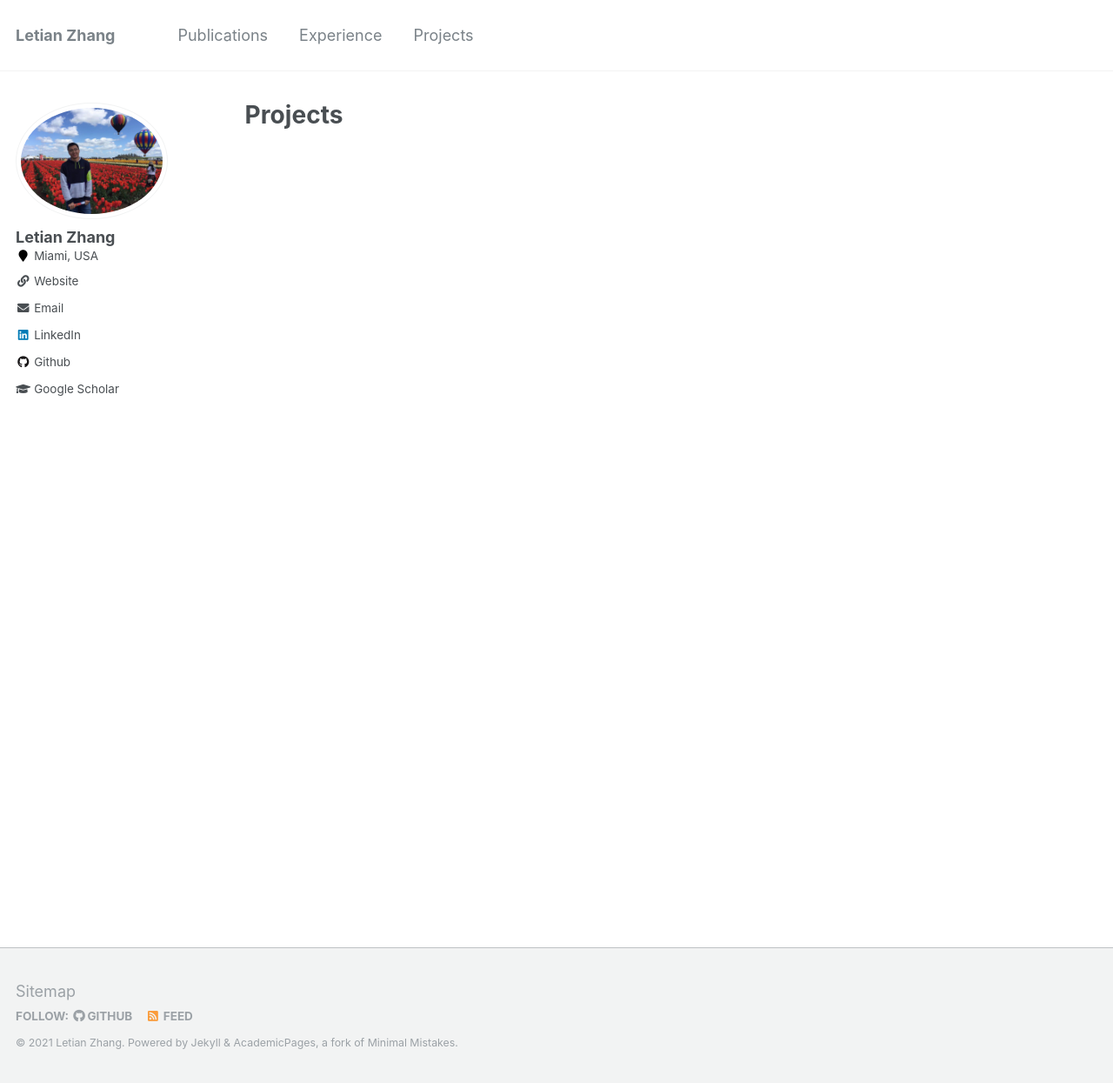
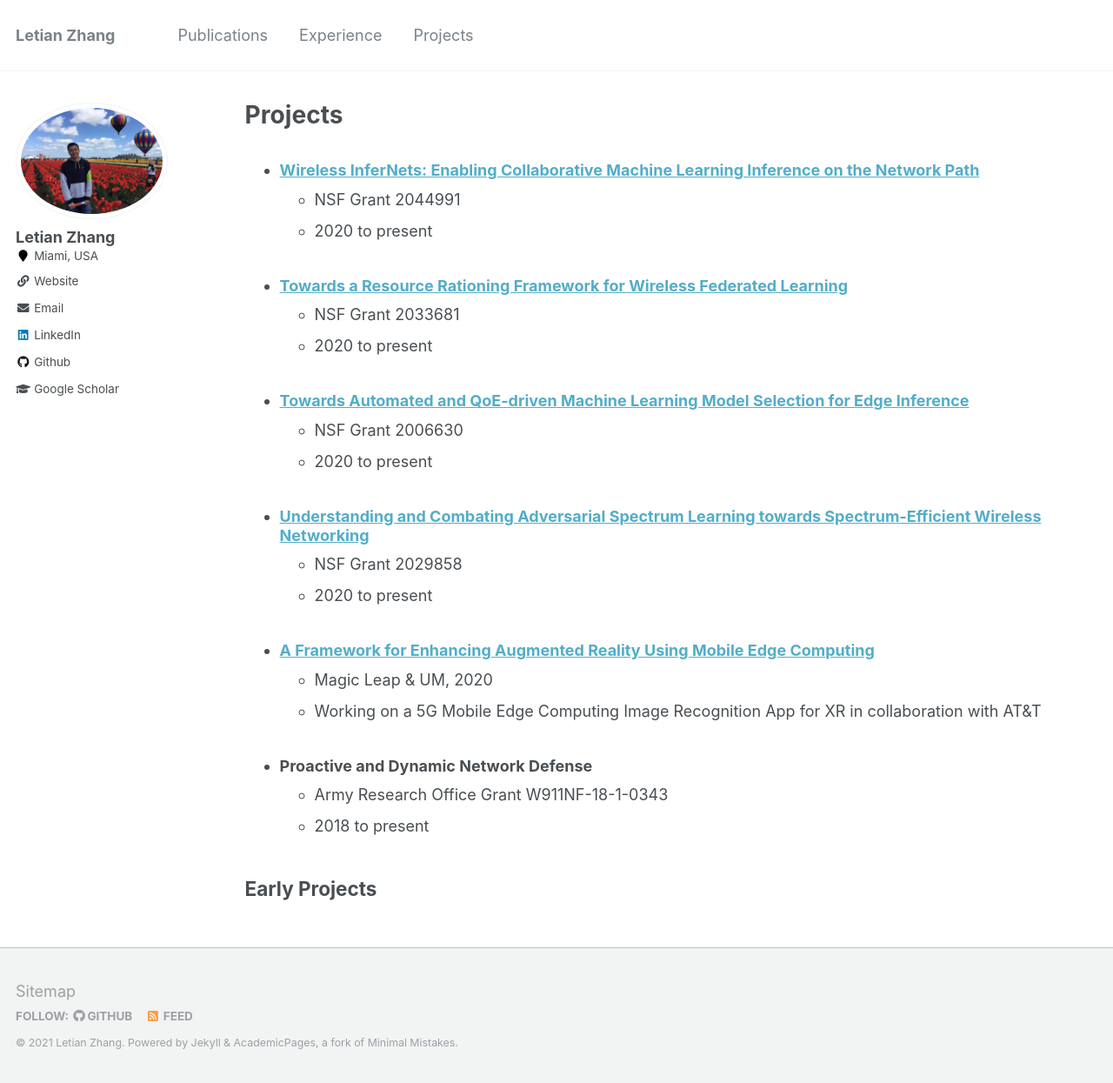
Before and after one commit to letian-zhang/letian-zhang.github.io, a Jekyll site: the page built from _pages/projects.md, in a window 1280 px wide and 1245 px high. Shown: the whole window at 87% size. Built offline with Jekyll 4.4.1, drawn with Linux system fonts in a browser that asks for light colours.

Commit message:
Update projects.md

```diff
--- a/_pages/projects.md
+++ b/_pages/projects.md
@@ -4,3 +4,29 @@ title: "Projects"
 permalink: /projects/
 author_profile: true
 ---
+
+* ### [Wireless InferNets: Enabling Collaborative Machine Learning Inference on the Network Path](https://www.nsf.gov/awardsearch/showAward?AWD_ID=2044991&HistoricalAwards=false)
+  * NSF Grant 2044991
+  * 2020 to present
+
+* ### [Towards a Resource Rationing Framework for Wireless Federated Learning](https://www.nsf.gov/awardsearch/showAward?AWD_ID=2033681&HistoricalAwards=false)
+  * NSF Grant 2033681
+  * 2020 to present
+
+* ### [Towards Automated and QoE-driven Machine Learning Model Selection for Edge Inference](https://www.nsf.gov/awardsearch/showAward?AWD_ID=2006630)
+  * NSF Grant 2006630
+  * 2020 to present
+
+* ### [Understanding and Combating Adversarial Spectrum Learning towards Spectrum-Efficient Wireless Networking](https://www.nsf.gov/awardsearch/showAward?AWD_ID=2029858)
+  * NSF Grant 2029858
+  * 2020 to present
+
+* ### [A Framework for Enhancing Augmented Reality Using Mobile Edge Computing](https://innovate.it.miami.edu/news/index.html)
+  * Magic Leap & UM, 2020
+  * Working on a 5G Mobile Edge Computing Image Recognition App for XR in collaboration with AT&T
+
+* ### Proactive and Dynamic Network Defense
+  * Army Research Office Grant W911NF-18-1-0343
+  * 2018 to present
+
+## Early Projects
```
